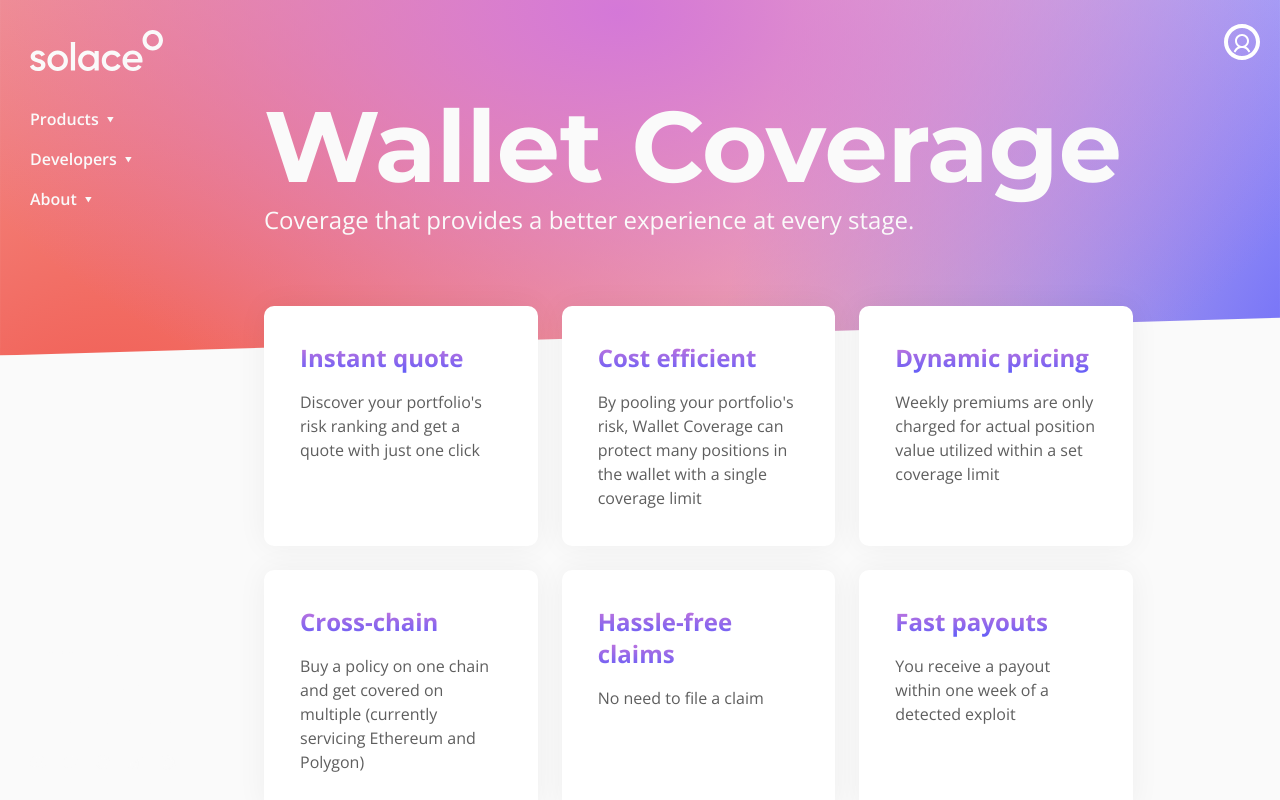
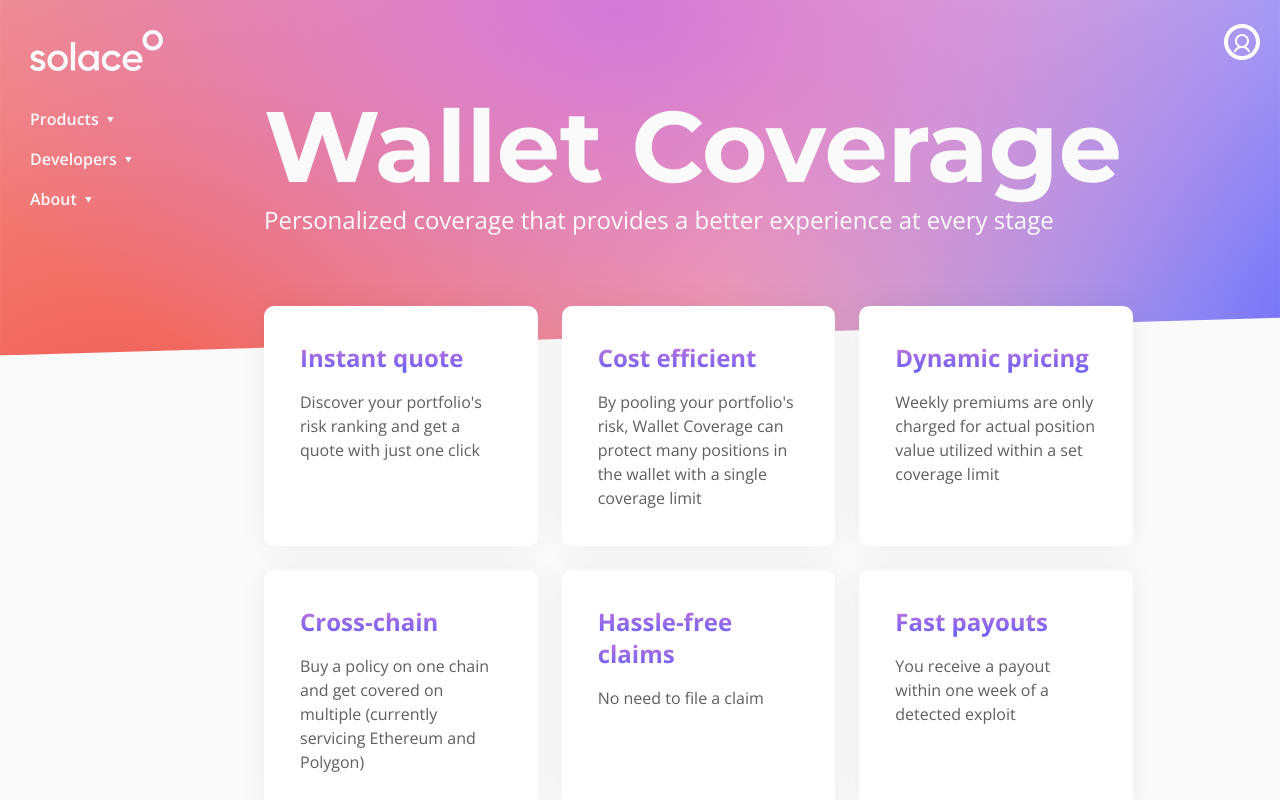
Before and after one commit to solace-fi/solace-next, a Next.js app: page /about/cover in a window 1280 px wide. Shown: the top 800 px of the page. Built offline with nearby package versions, Linux system fonts and the light colour scheme; no server answers.

Commit message:
changed copy a bit according to Miro

```diff
--- a/src/pages/about/cover.tsx
+++ b/src/pages/about/cover.tsx
@@ -12,7 +12,7 @@
 
 export default function Cover() {
   const mainTitle = 'Wallet Coverage'
-  const subtitle = 'Coverage that provides a better experience at every stage.'
+  const subtitle = 'Personalized coverage that provides a better experience at every stage'
   const cards = [
     {
       title: 'Instant quote',
```
